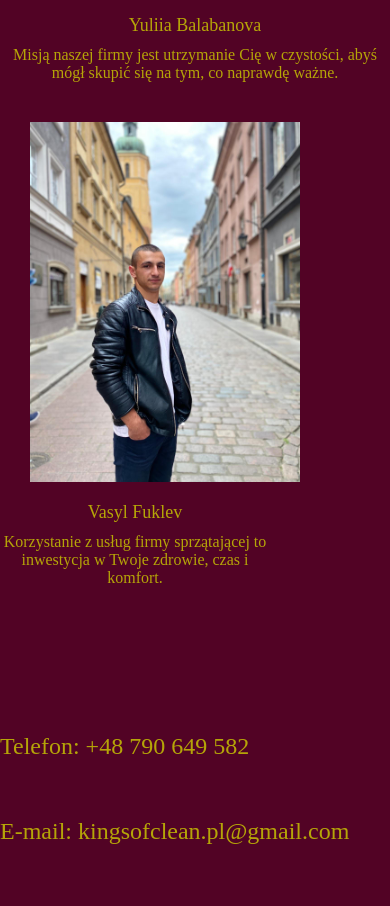
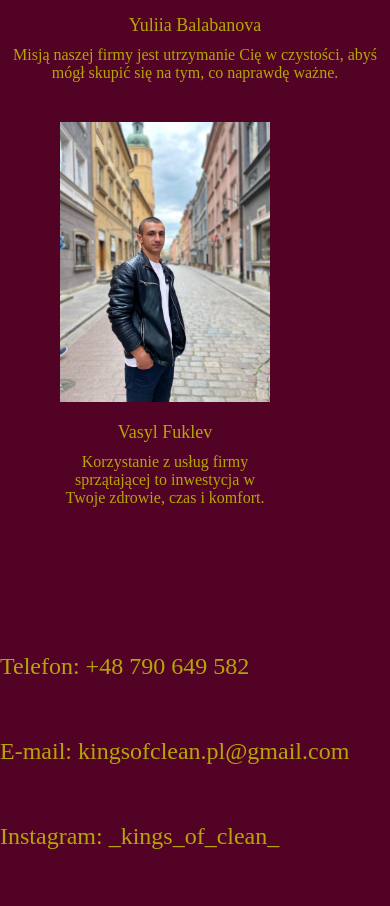
Before and after one commit to Qu4ckyy/KingsOfCleaning, a React (Create React App) app in the folder kingsofcleaning/: page / in a window 390 px wide. Shown: the part 3000-3906 px from the top of the page. Built offline with nearby package versions, Linux system fonts and the light colour scheme.

Commit message:
poprawki11

```diff
--- a/kingsofcleaning/src/MainPage/MainPage.scss
+++ b/kingsofcleaning/src/MainPage/MainPage.scss
@@ -249,13 +249,13 @@
 
       .Vasiliy {
         flex-direction: column;
+        margin-left: 60px;
         img {
           width: 100%;
           max-width: 300px;
           height: auto;
           margin-right: 0;
           margin-bottom: 20px;
-          margin-left: 60px;
         }
         .text-container {
           text-align: center;
```
